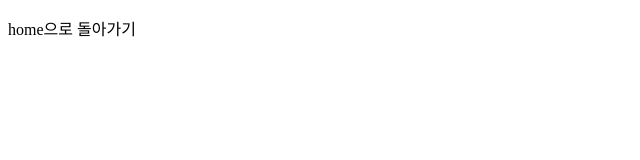
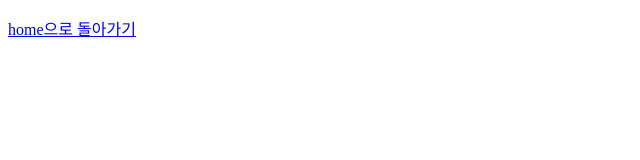
Before and after one commit to gamjaD/gamjaD-github.io, a plain HTML site: page CsharpPage.html in a window 1280 px wide. Shown: the whole page, without its empty margins (0-640 px from the left). Drawn offline with Linux system fonts and the light colour scheme.

Commit message:
Update CsharpPage.html

```diff
--- a/CsharpPage.html
+++ b/CsharpPage.html
@@ -4,6 +4,6 @@
 	<meta charset="UTF-8"/>
 </head>
 <body>
-	<p><a harf="index.html">home으로 돌아가기</a></p>
+	<p><a href="index.html">home으로 돌아가기</a></p>
 </body>
 </html>
```
